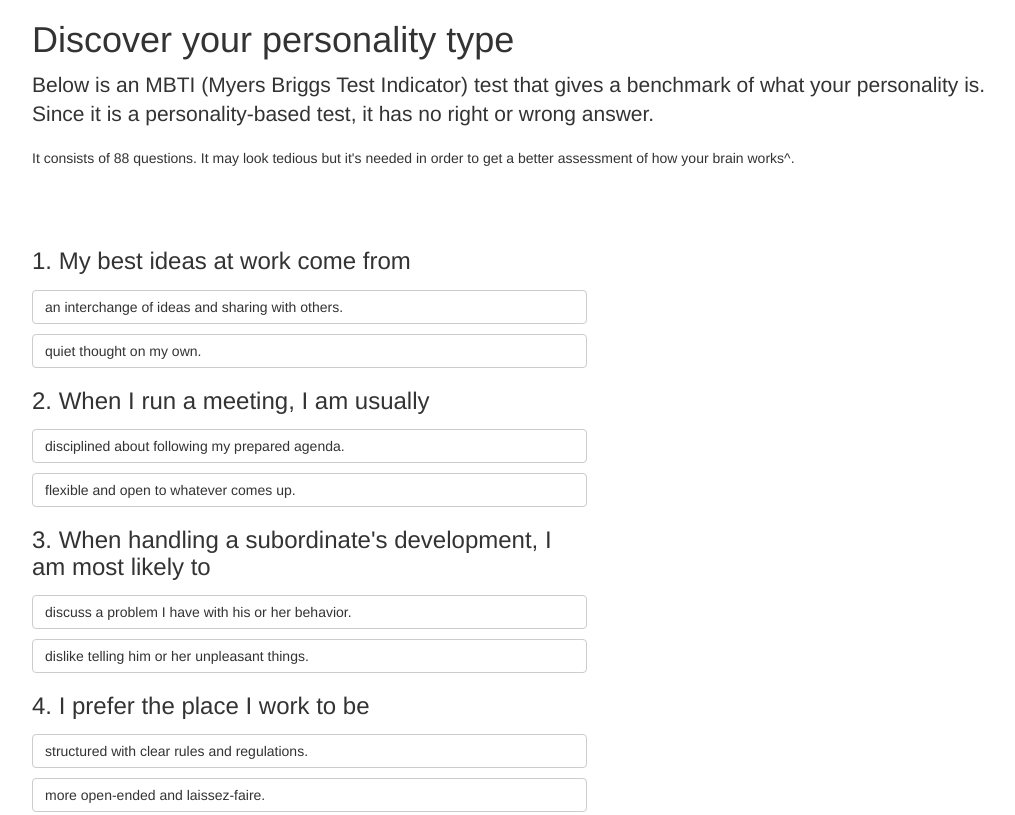
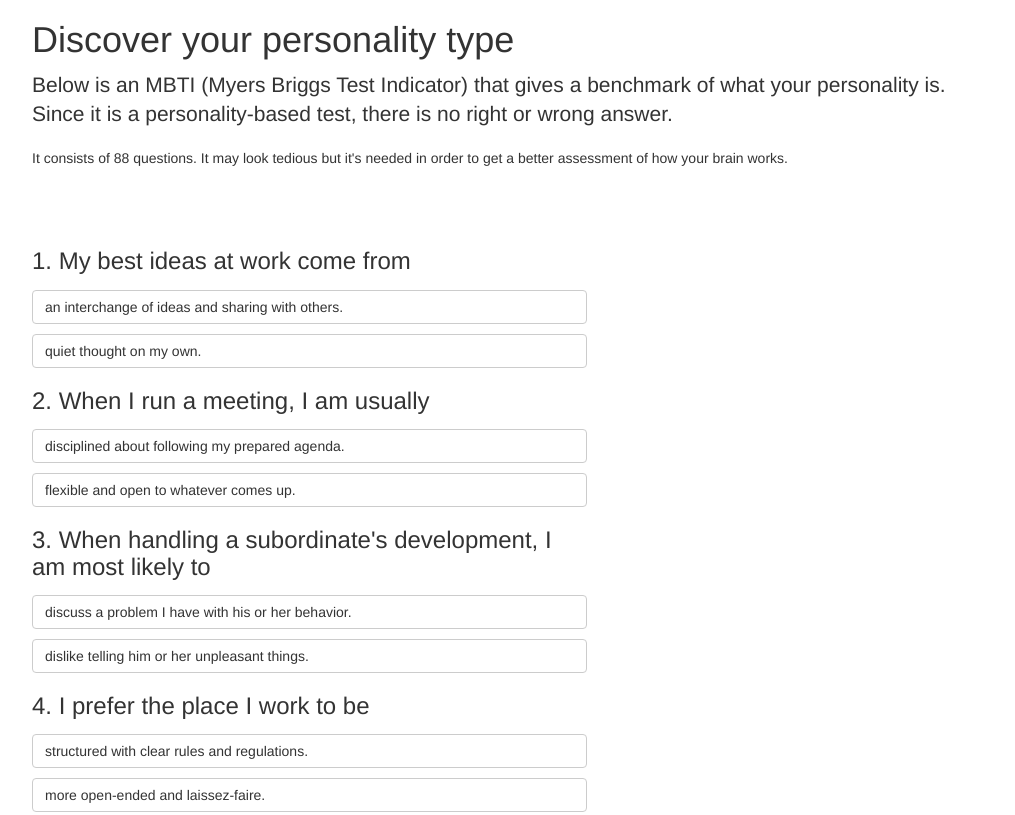
Before and after one commit to jamesflorentino/mbti-test, a plain HTML site: page index.html in a window 1280 px wide. Shown: the top 815 px of the page, without its empty margins (38-1053 px from the left). Drawn offline with Linux system fonts and the light colour scheme.

Commit message:
update texts

```diff
--- a/index.html
+++ b/index.html
@@ -27,8 +27,8 @@
     <div class="row" style="margin-bottom: 50px;">
       <div class="col-md-12">
         <h1>Discover your personality type</h1>
-        <p class="lead">Below is an MBTI (Myers Briggs Test Indicator) test that gives a benchmark of what your personality is. <br> Since it is a personality-based test, it has no right or wrong answer.</p>
-        <p>It consists of 88 questions. It may look tedious but it's needed in order to get a better assessment of how your brain works^.</p>
+        <p class="lead">Below is an MBTI (Myers Briggs Test Indicator) that gives a benchmark of what your personality is. <br> Since it is a personality-based test, there is no right or wrong answer.</p>
+        <p>It consists of 88 questions. It may look tedious but it's needed in order to get a better assessment of how your brain works.</p>
 
       </div>
     </div>
```
